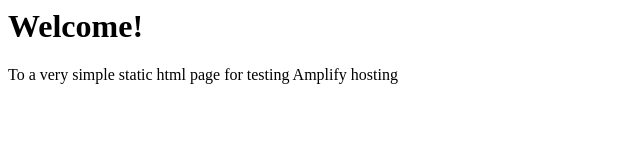
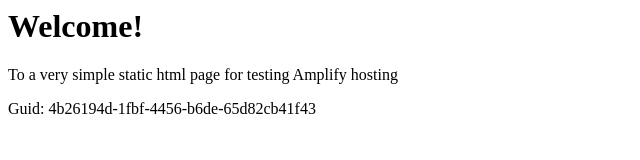
Before and after one commit to aws-aemilia-dub/Github-PR-Commit-Integration-Test-DoNotTouch-v1-preprod-eu-west-1, a website: page src/index.html in a window 1280 px wide. Shown: the whole page, without its empty margins (0-640 px from the left). Drawn offline with Linux system fonts and the light colour scheme.

Commit message:
commit from integ tests

```diff
--- a/src/index.html
+++ b/src/index.html
@@ -1,3 +1,5 @@
+
+
 <html lang="en">
 
 <head>
@@ -10,6 +12,6 @@
 <body>
     <h1>Welcome!</h1>
     <p>To a very simple static html page for testing Amplify hosting</p>
-</body>
+    <p>Guid: 4b26194d-1fbf-4456-b6de-65d82cb41f43</p></body>
 
 </html>
```
